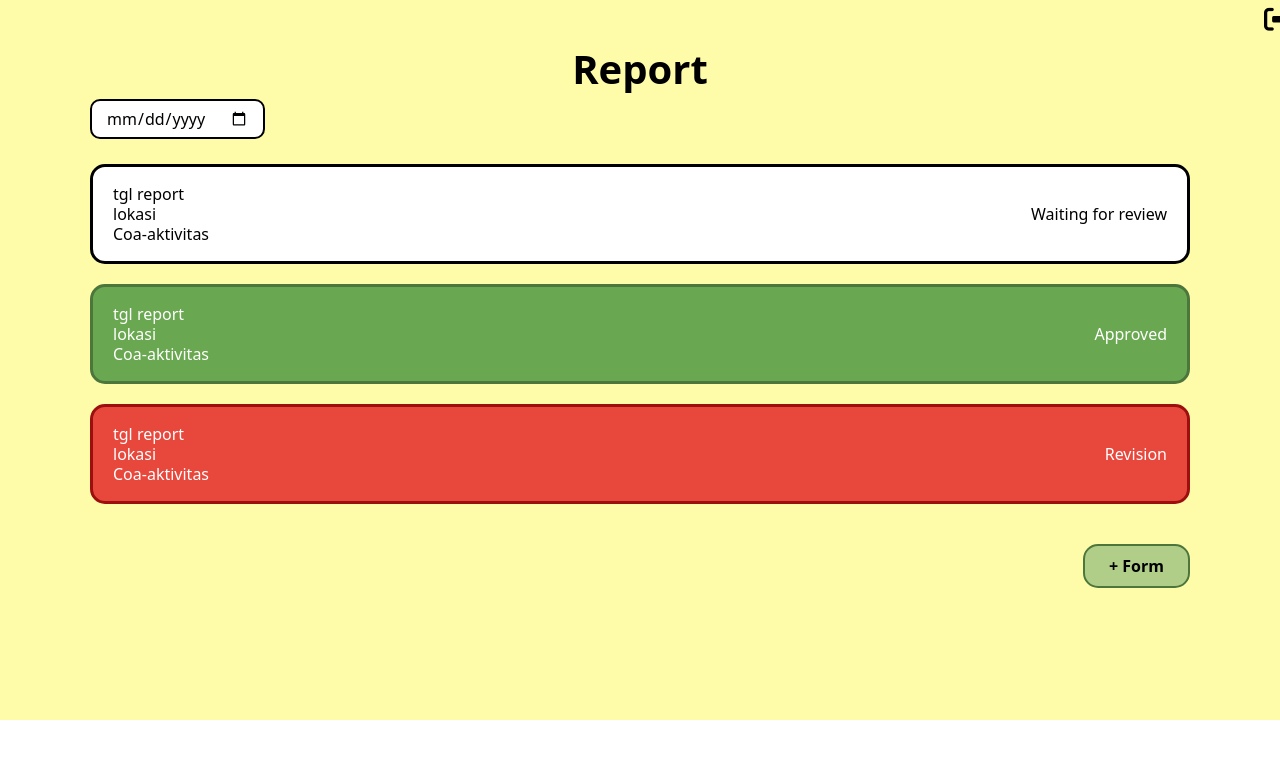
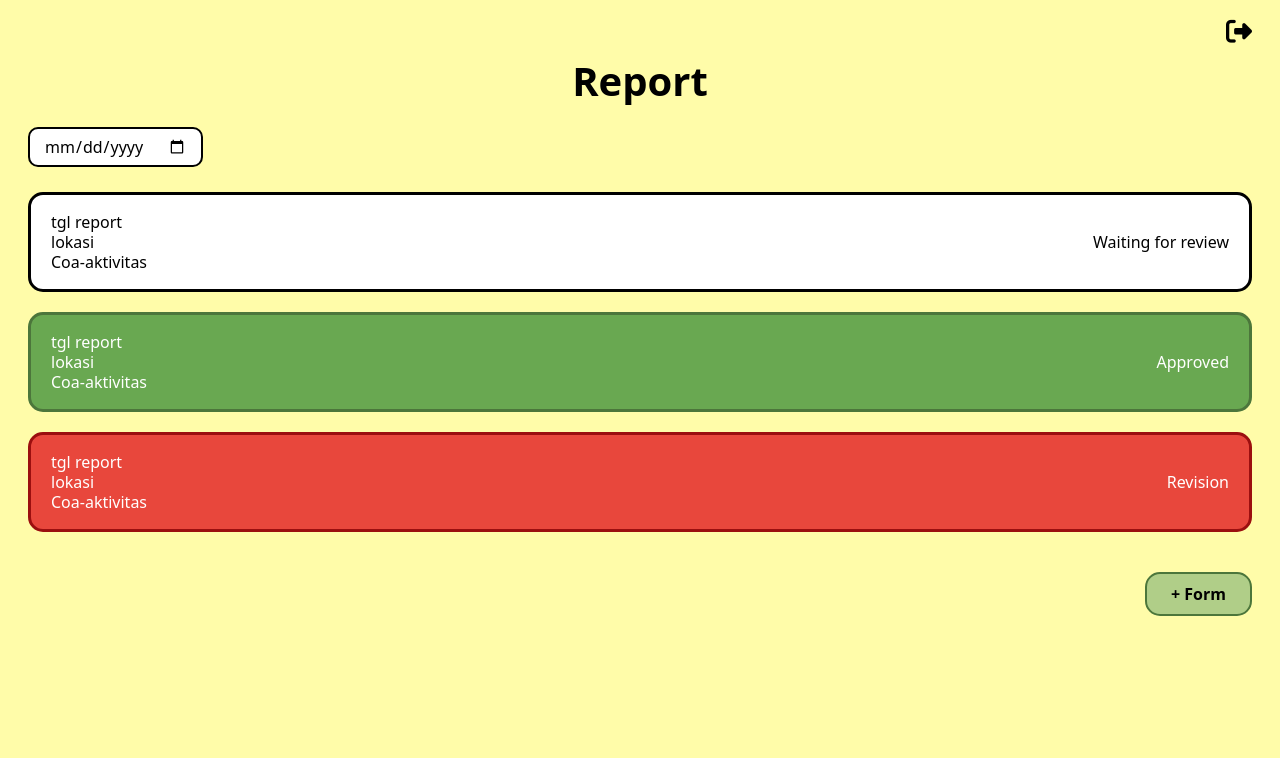
Before and after one commit to maureen2812/greenhouse_project, a Vue app: page /report in a window 1280 px wide. Shown: the top 758 px of the page. Built offline with nearby package versions, Linux system fonts and the light colour scheme.

Commit message:
Refactor layout classes for report view

```diff
--- a/src/views/report.vue
+++ b/src/views/report.vue
@@ -4,13 +4,13 @@ import { RouterLink, RouterView } from 'vue-router'
 
 <template>
   <div
-    class=" h-[720px] bg-[#FFFCA9] mx-auto flex flex-col items-center"
+    class="min-h-screen bg-[#FFFCA9] mx-auto flex flex-col items-center px-7"
   >
     <!-- Header -->
-    <div class=" w-[1300px] flex justify-end">
+    <div class=" w-full flex justify-end">
       <router-link to="/login"
         title="Logout"
-        class="text-black text-[26px] hover:text-gray-700"
+        class="text-black text-[26px] mt-3 hover:text-gray-700"
       >
         <i class="fa-solid fa-right-from-bracket"></i>
       </router-link>
@@ -18,7 +18,7 @@ import { RouterLink, RouterView } from 'vue-router'
     <h1 class="text-[40px] font-bold text-black text-center">Report</h1>
 
     <!-- Date -->
-    <div class="w-[1100px] flex justify-start mb-[25px]">
+    <div class="w-full flex justify-start mb-[25px] mt-4">
       <div
         class="flex items-center gap-[10px] bg-white border-2 border-black rounded-[10px] px-[14px] py-[6px]"
       >
@@ -28,7 +28,7 @@ import { RouterLink, RouterView } from 'vue-router'
 
     <!-- Waiting Card -->
     <div
-      class="w-[1100px] h-[100px] bg-white border-3 border-black rounded-[15px] px-[20px] py-[14px] mb-[20px] flex justify-between items-center"
+      class="w-full h-[100px] bg-white border-3 border-black rounded-[15px] px-[20px] py-[14px] mb-[20px] flex justify-between items-center"
     >
       <div class="text-left text-black text-[16px] leading-tight">
         <p>tgl report</p>
@@ -40,7 +40,7 @@ import { RouterLink, RouterView } from 'vue-router'
 
     <!-- Approved Card -->
     <div
-      class="w-[1100px] h-[100px] bg-[#69A851] border-3 border-[#4C763B] text-white rounded-[15px] px-[20px] py-[14px] mb-[20px] flex justify-between items-center"
+      class="w-full h-[100px] bg-[#69A851] border-3 border-[#4C763B] text-white rounded-[15px] px-[20px] py-[14px] mb-[20px] flex justify-between items-center"
     >
       <div class="text-left text-[16px] leading-tight">
         <p>tgl report</p>
@@ -52,7 +52,7 @@ import { RouterLink, RouterView } from 'vue-router'
 
     <!-- Revision Card -->
     <div
-      class="w-[1100px] h-[100px] bg-[#E8473C] border-3 border-[#9B0F0F] text-white rounded-[15px] px-[20px] py-[14px] mb-[40px] flex justify-between items-center"
+      class="w-full h-[100px] bg-[#E8473C] border-3 border-[#9B0F0F] text-white rounded-[15px] px-[20px] py-[14px] mb-[40px] flex justify-between items-center"
     >
       <div class="text-left text-[16px] leading-tight">
         <p>tgl report</p>
@@ -63,7 +63,7 @@ import { RouterLink, RouterView } from 'vue-router'
     </div>
 
     <!-- Button Form -->
-    <div class="w-[1100px] flex justify-end">
+    <div class="w-full flex justify-end">
       <router-link
         to="/form"
         class="bg-[#B0CE88] hover:bg-[#A1C77D] text-black font-semibold text-[16px] px-[24px] py-[8px] rounded-[15px] border-2 border-[#4C763B] transition-all"
```
